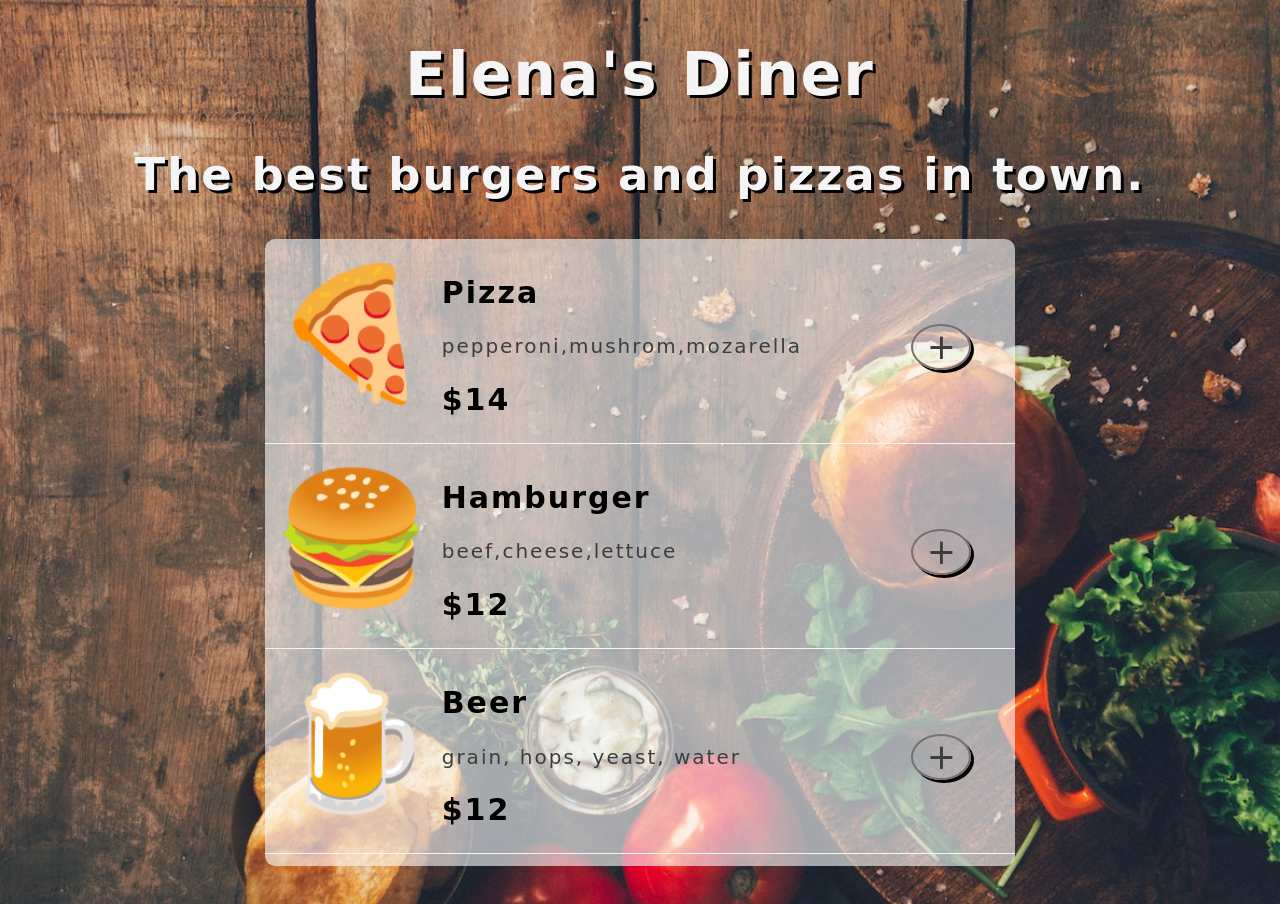
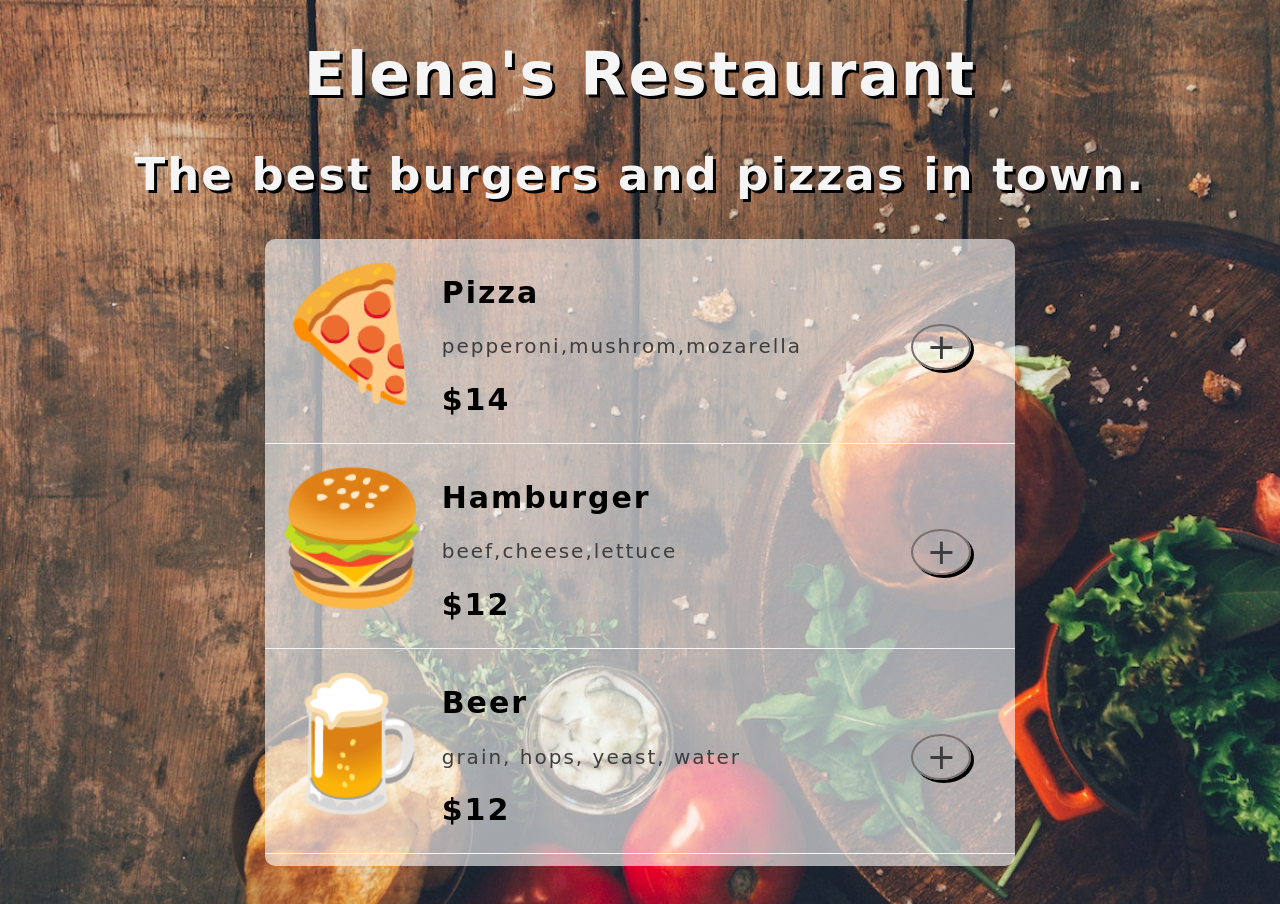
Before and after one commit to elenakovacheska1/restaurant_ordering_app, a plain HTML site: page index.html in a window 1280 px wide. Drawn offline with nearby package versions, Linux system fonts and the light colour scheme; a web font is replaced by a local one.

Commit message:
change title

```diff
--- a/index.html
+++ b/index.html
@@ -15,7 +15,7 @@
   </head>
   <body>
     <header>
-      <h1 class="header-title">Elena's Diner</h1>
+      <h1 class="header-title">Elena's Restaurant</h1>
       <h2 class="header-subtitle">The best burgers and pizzas in town.</h2>
     </header>
     <div class="container">
```
